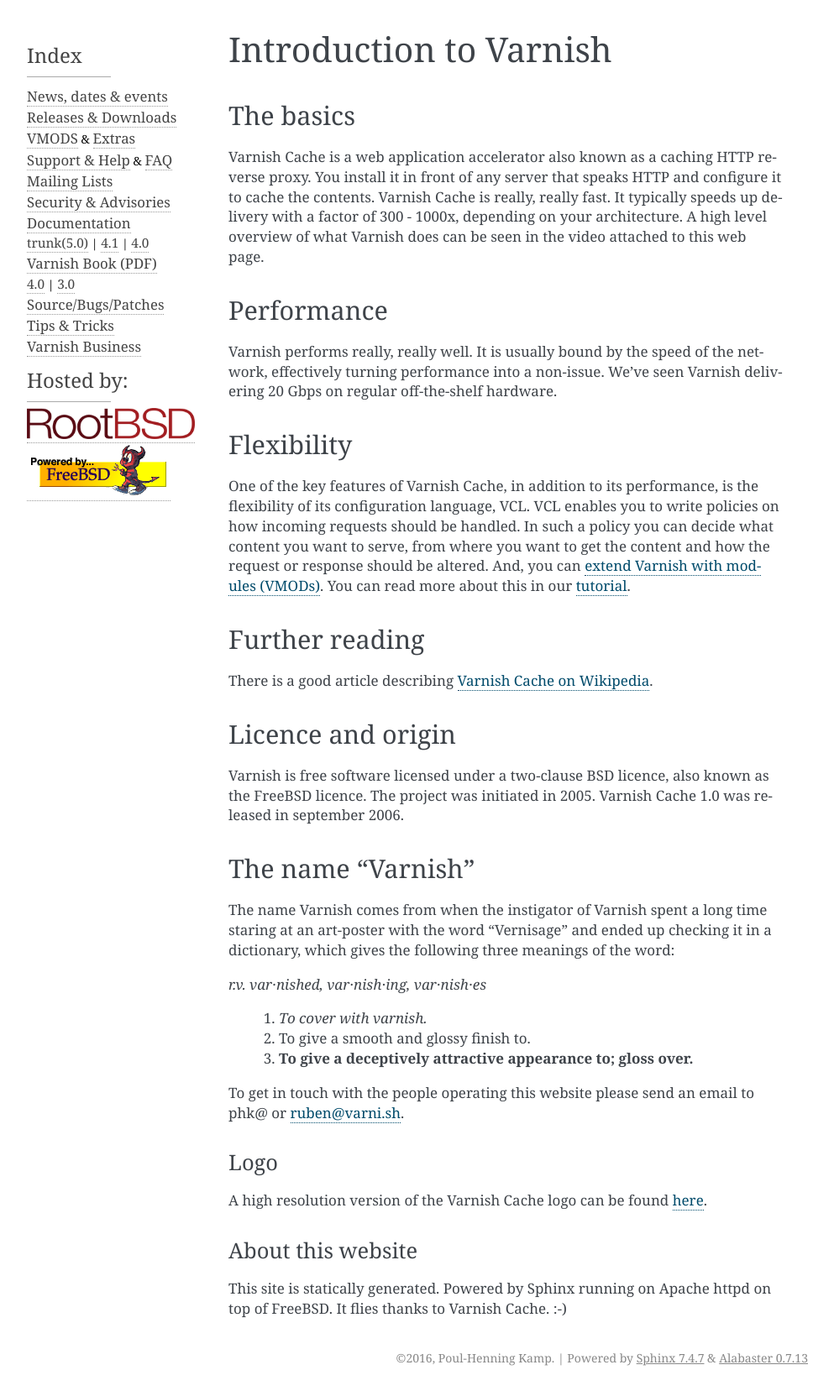
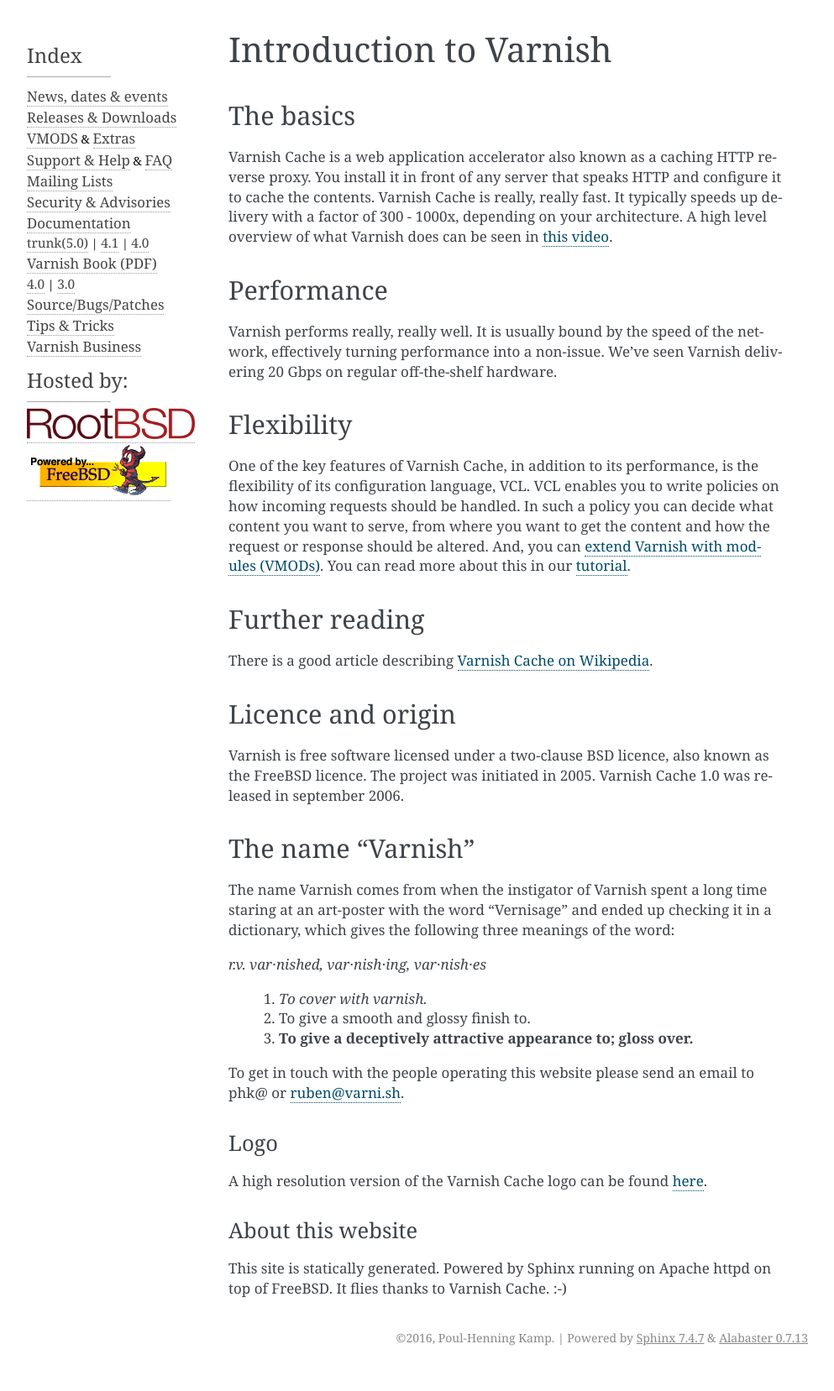
Before and after one commit to varnishcache/homepage, a Sphinx documentation site: the page built from R1/source/intro/index.rst, in a window 1280 px wide. Shown: the whole page at 84% size, without its empty margins (148-1141 px from the left). Built offline with Sphinx 7.4.7, drawn with Linux system fonts in a browser that asks for light colours; pages that are not in the unit, such as notebooks, are missing from menus; comment, search, counter and statistics services are not loaded; after the commit the page ends 1633 px from its top, so only the background shows below that.

Commit message:
added video link
Spotted by Zinan Xing.

```diff
--- a/R1/source/intro/index.rst
+++ b/R1/source/intro/index.rst
@@ -11,7 +11,7 @@
 HTTP and configure it to cache the contents. Varnish Cache is really,
 really fast. It typically speeds up delivery with a factor of 300 -
 1000x, depending on your architecture. A high level overview of what
-Varnish does can be seen in the video attached to this web page.
+Varnish does can be seen in `this video <https://www.youtube.com/watch?v=fGD14ChpcL4>`__.
 
 Performance
 ~~~~~~~~~~~
```
